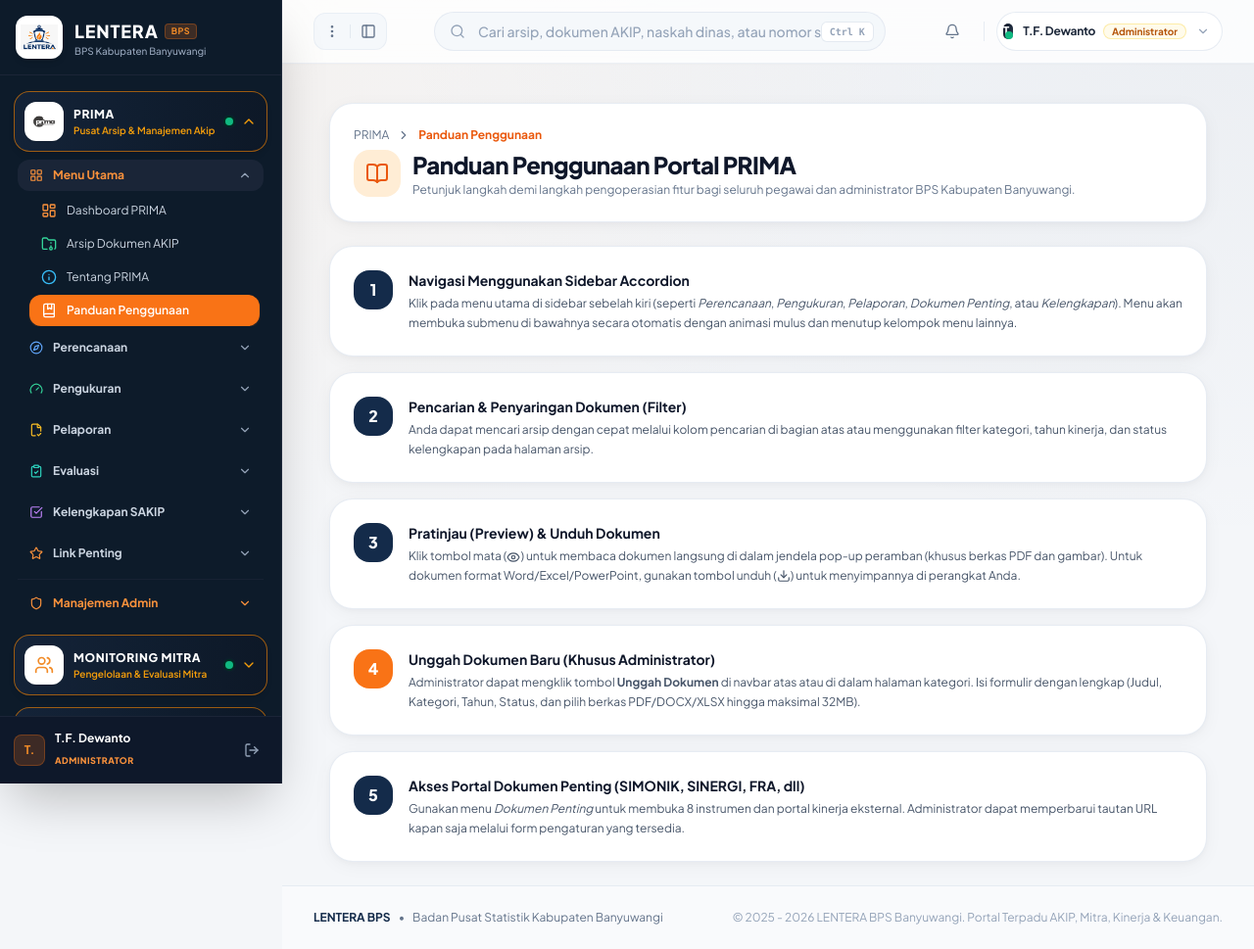
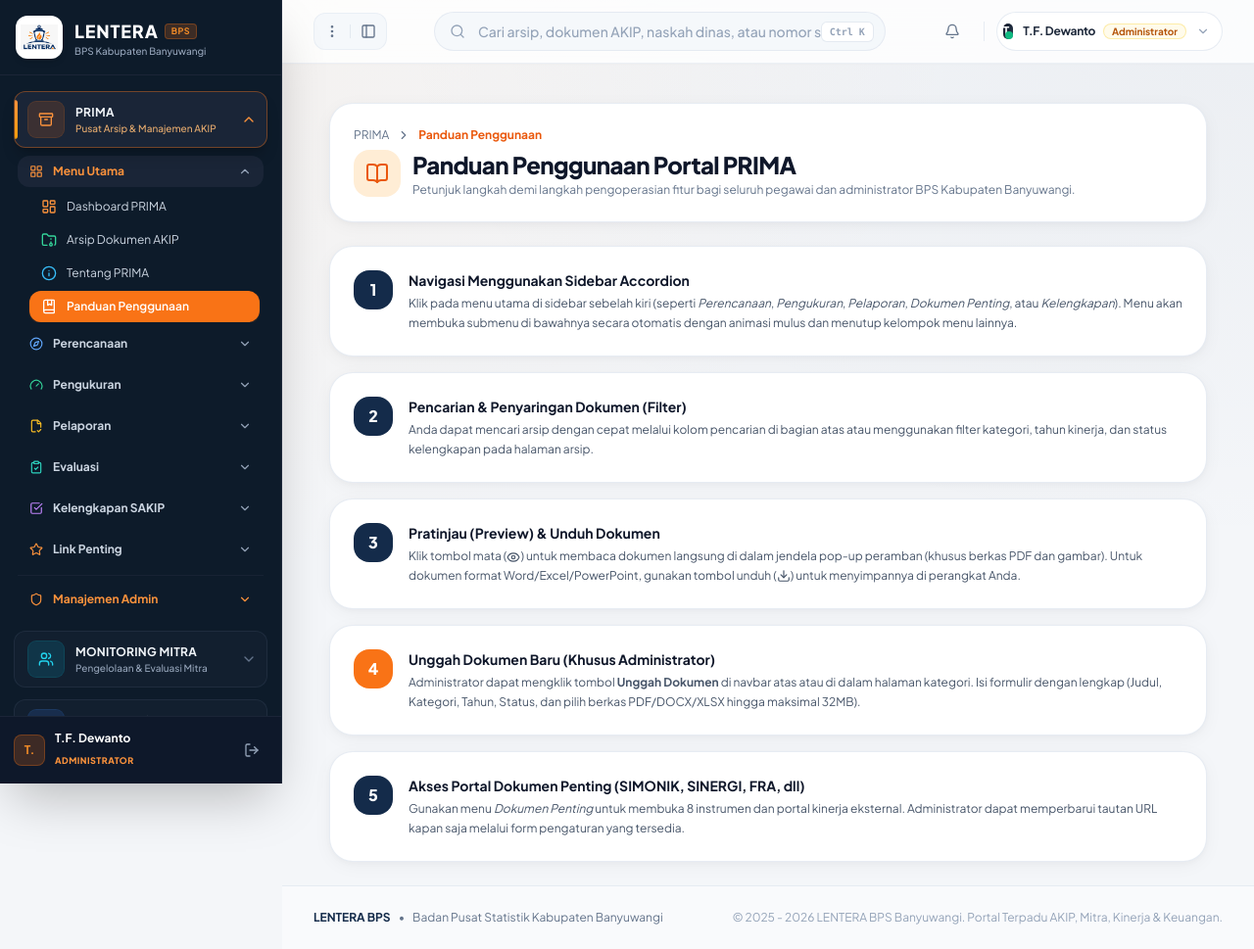
Before and after one commit to syafiq789/prima-bps-banyuwangi, a Flask app: page /info/guide in a window 1280 px wide. Shown: the whole page at 98% size. Run offline with Flask 3, Linux system fonts and the light colour scheme; a user stored in the database is signed in; data comes from the database, SQL or seed files in the repository; data that the repository does not hold is empty; some libraries are stand-ins or nearby versions.

Commit message:
ui: terapkan gaya Modern Glass SaaS untuk 4 kartu modul sidebar dengan aksen garis aktif dan ikon soft-glow

```diff
--- a/app/static/js/main.js
+++ b/app/static/js/main.js
@@ -12,16 +12,37 @@ function toggleMasterModule(activeKey) {
         const container = document.getElementById(`container-${key}-features`);
         const chevron = document.getElementById(`chevron-${key}-master`);
         const btn = document.getElementById(`btn-${key}-master`);
+        const accent = document.getElementById(`accent-${key}-master`);
         if (!container) return;
 
         if (key === activeKey && shouldOpen) {
             container.classList.remove('closed');
-            if (chevron) chevron.classList.add('rotate');
-            if (btn) btn.classList.add('border-[#e5832a]', 'bg-[#15253b]');
+            if (chevron) {
+                chevron.classList.add('rotate', 'text-orange-400');
+                chevron.classList.remove('text-slate-500');
+            }
+            if (btn) {
+                btn.classList.add('bg-slate-800/80', 'border-orange-500/40', 'shadow-lg', 'shadow-black/20');
+                btn.classList.remove('bg-slate-800/35', 'border-slate-700/40');
+            }
+            if (accent) {
+                accent.classList.add('opacity-100');
+                accent.classList.remove('opacity-0');
+            }
         } else {
             container.classList.add('closed');
-            if (chevron) chevron.classList.remove('rotate');
-            if (btn) btn.classList.remove('border-[#e5832a]', 'bg-[#15253b]');
+            if (chevron) {
+                chevron.classList.remove('rotate', 'text-orange-400');
+                chevron.classList.add('text-slate-500');
+            }
+            if (btn) {
+                btn.classList.remove('bg-slate-800/80', 'border-orange-500/40', 'shadow-lg', 'shadow-black/20');
+                btn.classList.add('bg-slate-800/35', 'border-slate-700/40');
+            }
+            if (accent) {
+                accent.classList.remove('opacity-100');
+                accent.classList.add('opacity-0');
+            }
         }
     });
 }
--- a/app/templates/components/sidebar.html
+++ b/app/templates/components/sidebar.html
@@ -38,27 +38,22 @@
         <!-- ============================================================== -->
         <div class="sidebar-single-container">
 
-            <!-- Tombol Master Card PRIMA -->
+            <!-- Tombol Master Card PRIMA (Modern Glass SaaS) -->
             <button type="button"
                     id="btn-prima-master"
                     onclick="togglePrimaMasterMenu()"
-                    class="w-full flex items-center justify-between p-2.5 rounded-2xl bg-gradient-to-r from-[#142338] via-[#101e30] to-[#0d1827] border border-[#d97706]/70 text-white font-bold text-sm hover:border-[#f97316] hover:shadow-lg hover:shadow-orange-500/10 hover:bg-[#15253b] transition-all duration-300 group shadow-md">
-                <span class="flex items-center gap-2.5">
-                    <div class="w-10 h-10 rounded-xl bg-white p-2 flex items-center justify-center group-hover:scale-105 transition-transform duration-200 shadow-sm ring-1 ring-black/5 overflow-hidden flex-shrink-0">
-                        <img src="{{ url_for('static', filename='images/logo_prima.png') }}" alt="PRIMA" class="w-full h-full object-contain">
+                    class="master-module-btn relative w-full flex items-center justify-between p-2.5 rounded-xl border transition-all duration-200 group overflow-hidden {% if is_prima_active %} bg-slate-800/80 border-orange-500/40 shadow-lg shadow-black/20 {% else %} bg-slate-800/35 hover:bg-slate-800/65 border-slate-700/40 hover:border-slate-600/70 {% endif %}">
+                <span id="accent-prima-master" class="absolute left-0 top-2 bottom-2 w-[3px] rounded-r-full bg-gradient-to-b from-orange-400 to-amber-500 transition-opacity duration-200 {% if is_prima_active %}opacity-100{% else %}opacity-0{% endif %}"></span>
+                <span class="flex items-center gap-3 pl-1 min-w-0">
+                    <div class="w-9 h-9 rounded-lg bg-orange-500/15 text-orange-400 ring-1 ring-orange-500/25 flex items-center justify-center group-hover:scale-105 transition-transform duration-200 flex-shrink-0">
+                        <i data-lucide="archive" class="w-4 h-4"></i>
                     </div>
-                    <div class="text-left sidebar-text">
-                        <span class="block text-xs font-black uppercase tracking-wider text-white group-hover:text-orange-200 transition-colors">PRIMA</span>
-                        <span class="block text-[10px] text-[#f59e0b] font-semibold leading-tight mt-0.5">Pusat Arsip & Manajemen Akip</span>
+                    <div class="text-left sidebar-text min-w-0">
+                        <span class="block text-xs font-bold tracking-wide text-slate-100 group-hover:text-white transition-colors truncate">PRIMA</span>
+                        <span class="block text-[10px] font-medium leading-tight mt-0.5 truncate {% if is_prima_active %}text-orange-300/90{% else %}text-slate-400 group-hover:text-slate-300{% endif %}">Pusat Arsip & Manajemen AKIP</span>
                     </div>
                 </span>
-                <div class="flex items-center gap-2">
-                    <span class="relative flex h-2 w-2">
-                        <span class="animate-ping absolute inline-flex h-full w-full rounded-full bg-emerald-400 opacity-75"></span>
-                        <span class="relative inline-flex rounded-full h-2 w-2 bg-emerald-500 ring-2 ring-emerald-950"></span>
-                    </span>
-                    <i data-lucide="chevron-down" id="chevron-prima-master" class="w-4 h-4 text-[#f59e0b] group-hover:text-white transition-transform duration-300 {% if is_prima_active %}rotate{% endif %}"></i>
-                </div>
+                <i data-lucide="chevron-down" id="chevron-prima-master" class="w-4 h-4 flex-shrink-0 transition-transform duration-200 {% if is_prima_active %}text-orange-400 rotate{% else %}text-slate-500 group-hover:text-slate-300{% endif %}"></i>
             </button>
 
             <!-- KONTEN FITUR-FITUR DI DALAM MENU PRIMA -->
@@ -384,27 +379,22 @@
         <!-- Desain Card Menarik & Interaktif (Expand & Collapse)           -->
         <!-- ============================================================== -->
         <div class="sidebar-single-container">
-            <!-- Tombol Master Monitoring Mitra -->
+            <!-- Tombol Master Monitoring Mitra (Modern Glass SaaS) -->
             <button type="button"
                     id="btn-mitra-master"
                     onclick="toggleMitraMasterMenu()"
-                    class="w-full flex items-center justify-between p-2.5 rounded-2xl bg-gradient-to-r from-[#142338] via-[#101e30] to-[#0d1827] border border-[#d97706]/70 text-white font-bold text-sm hover:border-[#f97316] hover:shadow-lg hover:shadow-orange-500/10 hover:bg-[#15253b] transition-all duration-300 group shadow-md">
-                <span class="flex items-center gap-2.5">
-                    <div class="w-10 h-10 rounded-xl bg-white p-2 flex items-center justify-center text-[#F28C28] group-hover:scale-105 transition-transform duration-200 shadow-sm ring-1 ring-black/5 flex-shrink-0">
-                        <i data-lucide="users" class="w-5 h-5 text-[#F28C28]"></i>
+                    class="master-module-btn relative w-full flex items-center justify-between p-2.5 rounded-xl border transition-all duration-200 group overflow-hidden {% if is_mitra_active %} bg-slate-800/80 border-orange-500/40 shadow-lg shadow-black/20 {% else %} bg-slate-800/35 hover:bg-slate-800/65 border-slate-700/40 hover:border-slate-600/70 {% endif %}">
+                <span id="accent-mitra-master" class="absolute left-0 top-2 bottom-2 w-[3px] rounded-r-full bg-gradient-to-b from-orange-400 to-amber-500 transition-opacity duration-200 {% if is_mitra_active %}opacity-100{% else %}opacity-0{% endif %}"></span>
+                <span class="flex items-center gap-3 pl-1 min-w-0">
+                    <div class="w-9 h-9 rounded-lg bg-cyan-500/15 text-cyan-400 ring-1 ring-cyan-500/25 flex items-center justify-center group-hover:scale-105 transition-transform duration-200 flex-shrink-0">
+                        <i data-lucide="users" class="w-4 h-4"></i>
                     </div>
-                    <div class="text-left sidebar-text">
-                        <span class="block text-xs font-black uppercase tracking-wider text-white group-hover:text-orange-200 transition-colors">MONITORING MITRA</span>
-                        <span class="block text-[10px] text-[#f59e0b] font-semibold leading-tight mt-0.5">Pengelolaan & Evaluasi Mitra</span>
+                    <div class="text-left sidebar-text min-w-0">
+                        <span class="block text-xs font-bold tracking-wide text-slate-100 group-hover:text-white transition-colors truncate">MONITORING MITRA</span>
+                        <span class="block text-[10px] font-medium leading-tight mt-0.5 truncate {% if is_mitra_active %}text-orange-300/90{% else %}text-slate-400 group-hover:text-slate-300{% endif %}">Pengelolaan & Evaluasi Mitra</span>
                     </div>
                 </span>
-                <div class="flex items-center gap-2">
-                    <span class="relative flex h-2 w-2">
-                        <span class="animate-ping absolute inline-flex h-full w-full rounded-full bg-emerald-400 opacity-75"></span>
-                        <span class="relative inline-flex rounded-full h-2 w-2 bg-emerald-500 ring-2 ring-emerald-950"></span>
-                    </span>
-                    <i data-lucide="chevron-down" id="chevron-mitra-master" class="w-4 h-4 text-[#f59e0b] group-hover:text-white transition-transform duration-300 {% if is_mitra_active %}rotate{% endif %}"></i>
-                </div>
+                <i data-lucide="chevron-down" id="chevron-mitra-master" class="w-4 h-4 flex-shrink-0 transition-transform duration-200 {% if is_mitra_active %}text-orange-400 rotate{% else %}text-slate-500 group-hover:text-slate-300{% endif %}"></i>
             </button>
 
             <!-- KONTEN FITUR-FITUR MONITORING MITRA -->
@@ -476,27 +466,22 @@
         <!-- Desain Card Menarik & Interaktif (Expand & Collapse)           -->
         <!-- ============================================================== -->
         <div class="sidebar-single-container">
-            <!-- Tombol Master Kinerja Pegawai -->
+            <!-- Tombol Master Kinerja Pegawai (Modern Glass SaaS) -->
             <button type="button"
                     id="btn-pegawai-master"
                     onclick="togglePegawaiMasterMenu()"
-                    class="w-full flex items-center justify-between p-2.5 rounded-2xl bg-gradient-to-r from-[#142338] via-[#101e30] to-[#0d1827] border border-[#d97706]/70 text-white font-bold text-sm hover:border-[#f97316] hover:shadow-lg hover:shadow-orange-500/10 hover:bg-[#15253b] transition-all duration-300 group shadow-md">
-                <span class="flex items-center gap-2.5">
-                    <div class="w-10 h-10 rounded-xl bg-white p-2 flex items-center justify-center text-[#1E3E66] group-hover:scale-105 transition-transform duration-200 shadow-sm ring-1 ring-black/5 flex-shrink-0">
-                        <i data-lucide="briefcase" class="w-5 h-5 text-[#1E3E66]"></i>
+                    class="master-module-btn relative w-full flex items-center justify-between p-2.5 rounded-xl border transition-all duration-200 group overflow-hidden {% if is_pegawai_active %} bg-slate-800/80 border-orange-500/40 shadow-lg shadow-black/20 {% else %} bg-slate-800/35 hover:bg-slate-800/65 border-slate-700/40 hover:border-slate-600/70 {% endif %}">
+                <span id="accent-pegawai-master" class="absolute left-0 top-2 bottom-2 w-[3px] rounded-r-full bg-gradient-to-b from-orange-400 to-amber-500 transition-opacity duration-200 {% if is_pegawai_active %}opacity-100{% else %}opacity-0{% endif %}"></span>
+                <span class="flex items-center gap-3 pl-1 min-w-0">
+                    <div class="w-9 h-9 rounded-lg bg-blue-500/15 text-blue-400 ring-1 ring-blue-500/25 flex items-center justify-center group-hover:scale-105 transition-transform duration-200 flex-shrink-0">
+                        <i data-lucide="briefcase" class="w-4 h-4"></i>
                     </div>
-                    <div class="text-left sidebar-text">
-                        <span class="block text-xs font-black uppercase tracking-wider text-white group-hover:text-blue-200 transition-colors">KINERJA PEGAWAI</span>
-                        <span class="block text-[10px] text-[#f59e0b] font-semibold leading-tight mt-0.5">Monitoring Kinerja Pegawai</span>
+                    <div class="text-left sidebar-text min-w-0">
+                        <span class="block text-xs font-bold tracking-wide text-slate-100 group-hover:text-white transition-colors truncate">KINERJA PEGAWAI</span>
+                        <span class="block text-[10px] font-medium leading-tight mt-0.5 truncate {% if is_pegawai_active %}text-orange-300/90{% else %}text-slate-400 group-hover:text-slate-300{% endif %}">Monitoring Kinerja Pegawai</span>
                     </div>
                 </span>
-                <div class="flex items-center gap-2">
-                    <span class="relative flex h-2 w-2">
-                        <span class="animate-ping absolute inline-flex h-full w-full rounded-full bg-emerald-400 opacity-75"></span>
-                        <span class="relative inline-flex rounded-full h-2 w-2 bg-emerald-500 ring-2 ring-emerald-950"></span>
-                    </span>
-                    <i data-lucide="chevron-down" id="chevron-pegawai-master" class="w-4 h-4 text-[#f59e0b] group-hover:text-white transition-transform duration-300 {% if is_pegawai_active %}rotate{% endif %}"></i>
-                </div>
+                <i data-lucide="chevron-down" id="chevron-pegawai-master" class="w-4 h-4 flex-shrink-0 transition-transform duration-200 {% if is_pegawai_active %}text-orange-400 rotate{% else %}text-slate-500 group-hover:text-slate-300{% endif %}"></i>
             </button>
 
             <!-- KONTEN FITUR-FITUR KINERJA PEGAWAI -->
@@ -554,27 +539,22 @@
         <!-- Desain Card Menarik & Interaktif (Expand & Collapse)           -->
         <!-- ============================================================== -->
         <div class="sidebar-single-container">
-            <!-- Tombol Master Tracking Keuangan -->
+            <!-- Tombol Master Tracking Keuangan (Modern Glass SaaS) -->
             <button type="button"
                     id="btn-keuangan-master"
                     onclick="toggleKeuanganMasterMenu()"
-                    class="w-full flex items-center justify-between p-2.5 rounded-2xl bg-gradient-to-r from-[#142338] via-[#101e30] to-[#0d1827] border border-[#d97706]/70 text-white font-bold text-sm hover:border-[#f97316] hover:shadow-lg hover:shadow-orange-500/10 hover:bg-[#15253b] transition-all duration-300 group shadow-md">
-                <span class="flex items-center gap-2.5">
-                    <div class="w-10 h-10 rounded-xl bg-white p-2 flex items-center justify-center text-[#F28C28] group-hover:scale-105 transition-transform duration-200 shadow-sm ring-1 ring-black/5 flex-shrink-0">
-                        <i data-lucide="wallet" class="w-5 h-5 text-[#F28C28]"></i>
+                    class="master-module-btn relative w-full flex items-center justify-between p-2.5 rounded-xl border transition-all duration-200 group overflow-hidden {% if is_keuangan_active %} bg-slate-800/80 border-orange-500/40 shadow-lg shadow-black/20 {% else %} bg-slate-800/35 hover:bg-slate-800/65 border-slate-700/40 hover:border-slate-600/70 {% endif %}">
+                <span id="accent-keuangan-master" class="absolute left-0 top-2 bottom-2 w-[3px] rounded-r-full bg-gradient-to-b from-orange-400 to-amber-500 transition-opacity duration-200 {% if is_keuangan_active %}opacity-100{% else %}opacity-0{% endif %}"></span>
+                <span class="flex items-center gap-3 pl-1 min-w-0">
+                    <div class="w-9 h-9 rounded-lg bg-emerald-500/15 text-emerald-400 ring-1 ring-emerald-500/25 flex items-center justify-center group-hover:scale-105 transition-transform duration-200 flex-shrink-0">
+                        <i data-lucide="wallet" class="w-4 h-4"></i>
                     </div>
-                    <div class="text-left sidebar-text">
-                        <span class="block text-xs font-black uppercase tracking-wider text-white group-hover:text-emerald-200 transition-colors">TRACKING KEUANGAN</span>
-                        <span class="block text-[10px] text-[#f59e0b] font-semibold leading-tight mt-0.5">Pengajuan & Realisasi Anggaran</span>
+                    <div class="text-left sidebar-text min-w-0">
+                        <span class="block text-xs font-bold tracking-wide text-slate-100 group-hover:text-white transition-colors truncate">TRACKING KEUANGAN</span>
+                        <span class="block text-[10px] font-medium leading-tight mt-0.5 truncate {% if is_keuangan_active %}text-orange-300/90{% else %}text-slate-400 group-hover:text-slate-300{% endif %}">Pengajuan & Realisasi Anggaran</span>
                     </div>
                 </span>
-                <div class="flex items-center gap-2">
-                    <span class="relative flex h-2 w-2">
-                        <span class="animate-ping absolute inline-flex h-full w-full rounded-full bg-emerald-400 opacity-75"></span>
-                        <span class="relative inline-flex rounded-full h-2 w-2 bg-emerald-500 ring-2 ring-emerald-950"></span>
-                    </span>
-                    <i data-lucide="chevron-down" id="chevron-keuangan-master" class="w-4 h-4 text-[#f59e0b] group-hover:text-white transition-transform duration-300 {% if is_keuangan_active %}rotate{% endif %}"></i>
-                </div>
+                <i data-lucide="chevron-down" id="chevron-keuangan-master" class="w-4 h-4 flex-shrink-0 transition-transform duration-200 {% if is_keuangan_active %}text-orange-400 rotate{% else %}text-slate-500 group-hover:text-slate-300{% endif %}"></i>
             </button>
 
             <!-- KONTEN FITUR-FITUR TRACKING KEUANGAN -->
```
